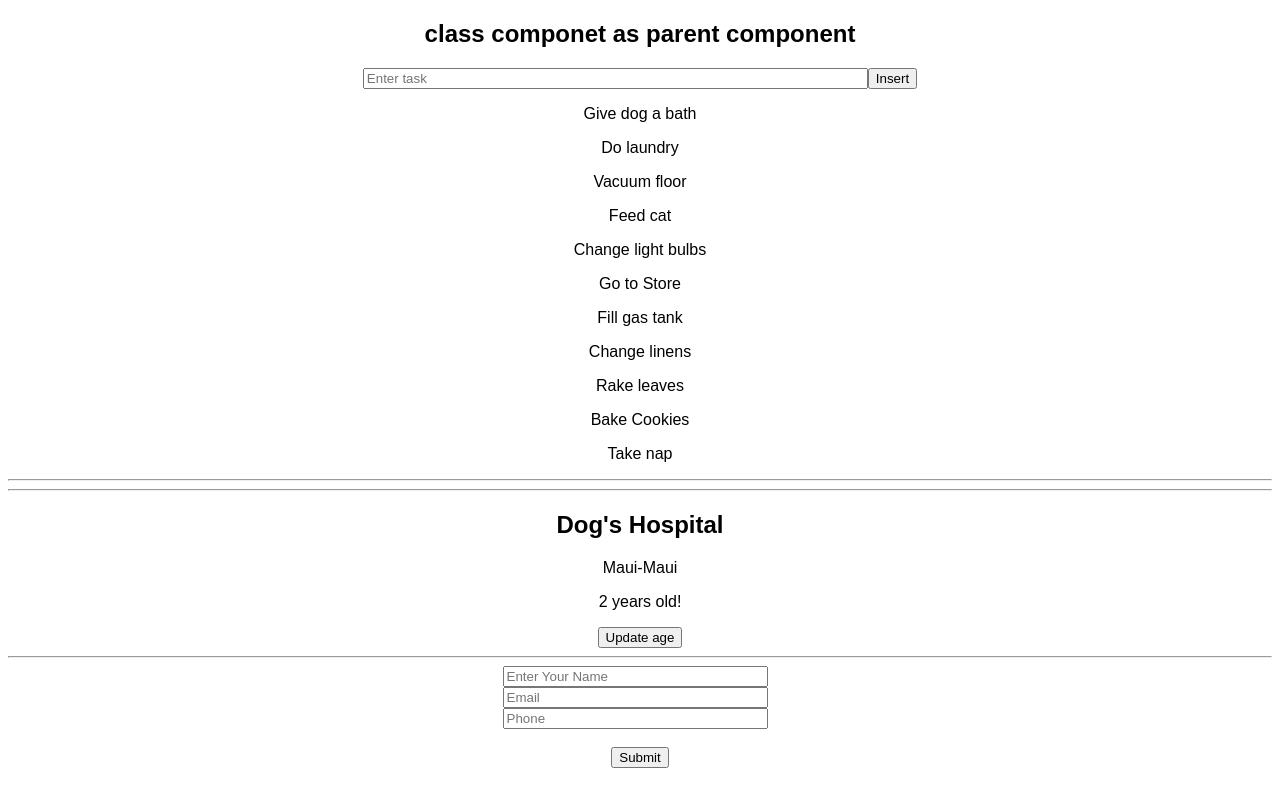
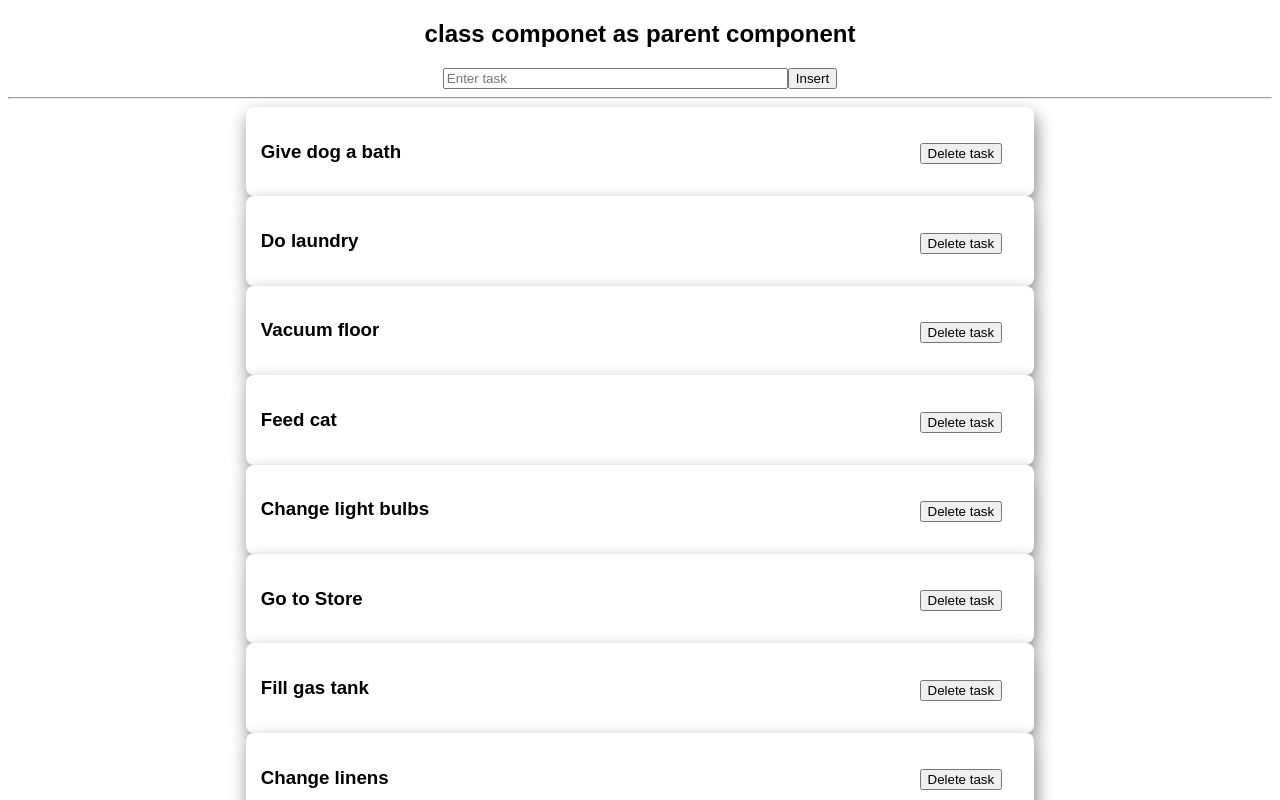
Before and after one commit to fang-wenlee/Forms, a React (Create React App) app: page / in a window 1280 px wide. Shown: the top 800 px of the page. Built offline with nearby package versions, Linux system fonts and the light colour scheme.

Commit message:
delete object from array  Class component

```diff
--- a/src/components/state/Test3.js
+++ b/src/components/state/Test3.js
@@ -1,6 +1,7 @@
 import React from "react";
 import data from "./data.json";
 import InsertItem from "./test3/InsertItem";
+import ItemList from "./test3/ItemList";
 
 export default class Test3 extends React.Component {
   //passing json data to state
@@ -19,20 +20,30 @@ export default class Test3 extends React.Component {
     console.log(unique);
     let newItem = { id: unique, task: userInput, complete: false };
     //console.log(this.state.list.length);
-    console.log(newItem);
+    // console.log(newItem);
     this.setState((prevState) => ({
       list: [...prevState.list, newItem]
     }));
   };
+  deleteItem = (id) => {
+    console.log("Which one delete:", id);
+    const list = this.state.list;
+    let afterDelList = list.filter((task) => task.id !== Number(id));
+
+    this.setState({ list: afterDelList });
+  };
+
   render() {
     return (
       <div>
         <h2>class componet as parent component</h2>
         <InsertItem addTask={this.addTask} />
-
-        {this.state.list.map((item) => {
+        <br />
+        <hr />
+        <ItemList todos={this.state.list} deleteItem={this.deleteItem} />
+        {/* {this.state.list.map((item) => {
           return <p key={item.id}> {item.task}</p>;
-        })}
+        })} */}
       </div>
     );
   }
--- a/src/components/state/test3/InsertItem.js
+++ b/src/components/state/test3/InsertItem.js
@@ -18,7 +18,7 @@ const InsertItem = ({ addTask }) => {
     <>
       <input
         type="text"
-        size="60"
+        size="40"
         value={userInput}
         onChange={handleChange}
         placeholder="Enter task"
--- /dev/null
+++ b/src/components/state/test3/Item.css
@@ -0,0 +1,22 @@
+.item-container {
+  background: #fff;
+  border-radius: 8px;
+  margin: 0 auto;
+  padding: 15px;
+  position: relative;
+
+  width: 60%;
+  box-shadow: 2px 8px 18px grey;
+}
+.item-container h3 {
+  text-align: left;
+}
+h3 .strike {
+  text-decoration: line-through;
+  color: red;
+}
+.buttons-container {
+  position: absolute;
+  right: 32px;
+  bottom: 32px;
+}
--- /dev/null
+++ b/src/components/state/test3/Item.js
@@ -0,0 +1,20 @@
+import React from "react";
+import "./Item.css";
+
+const Item = ({ todo, deleteItem }) => {
+  const handleDelete = (e) => {
+    e.preventDefault();
+    deleteItem(todo.id);
+  };
+  return (
+    <div className="item-container">
+      <h3>{todo.task}</h3>
+      <div className="buttons-container">
+        <button className="delete-button" onClick={handleDelete}>
+          Delete task
+        </button>
+      </div>
+    </div>
+  );
+};
+export default Item;
--- /dev/null
+++ b/src/components/state/test3/ItemList.css
@@ -0,0 +1,4 @@
+.item-list {
+  width: 100%;
+  position: relative;
+}
--- /dev/null
+++ b/src/components/state/test3/ItemList.js
@@ -0,0 +1,14 @@
+import React from "react";
+import Item from "./Item.js";
+import "./ItemList.css";
+
+const ItemList = ({ todos, deleteItem }) => {
+  return (
+    <div className="item-list">
+      {todos.map((item) => {
+        return <Item todo={item} deleteItem={deleteItem} />;
+      })}
+    </div>
+  );
+};
+export default ItemList;
```
